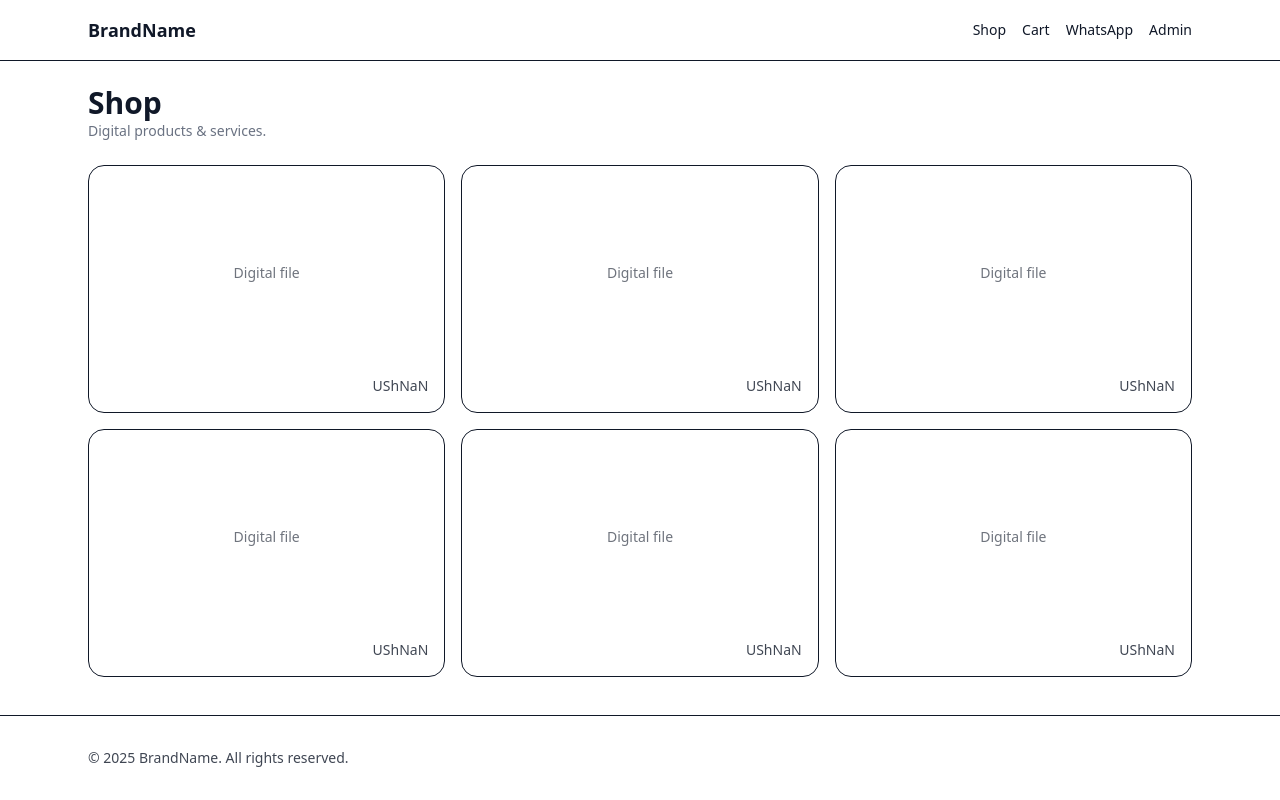
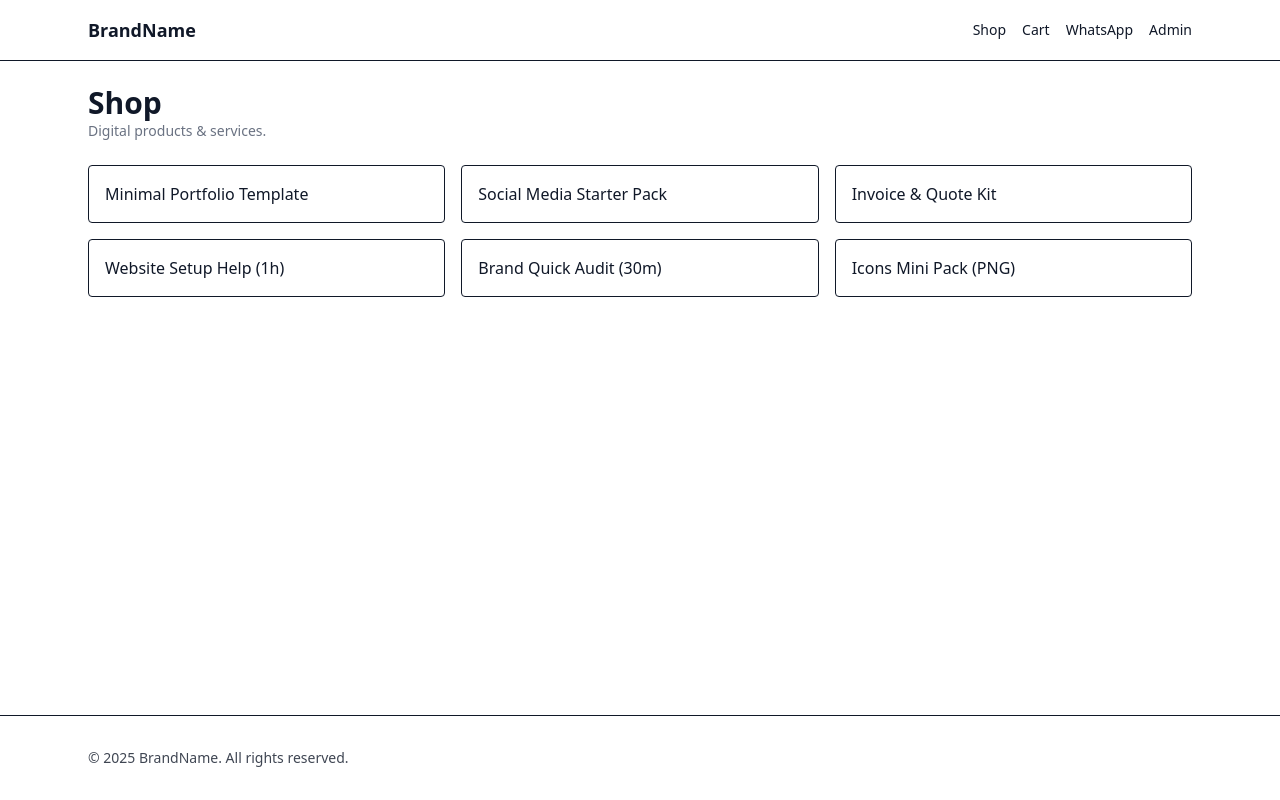
Before and after one commit to kashik09/brand-ecom, a Next.js app: page /shop in a window 1280 px wide. Built offline with nearby package versions, Linux system fonts and the light colour scheme; no server answers.

Commit message:
fix(shop): replace ProductCard usage with minimal link card to resolve prop type mismatch

```diff
--- a/src/app/shop/page.tsx
+++ b/src/app/shop/page.tsx
@@ -18,7 +18,9 @@ export default function ShopPage() {
 
       <div className="grid gap-4 sm:grid-cols-2 lg:grid-cols-3">
         {products.map((p) => (
-          <ProductCard key={p.id} product={p} />
+          <a href={`/product/`} className="block border rounded p-4 hover:shadow transition">
+  <div className="font-medium">{p.title}</div>
+</a>
         ))}
       </div>
     </section>
```
